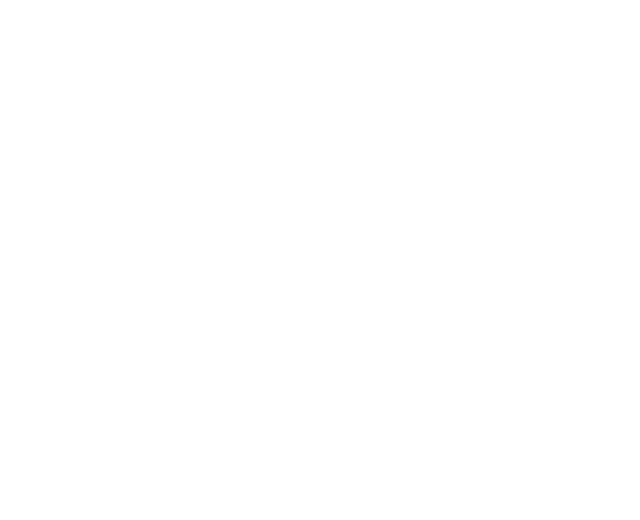
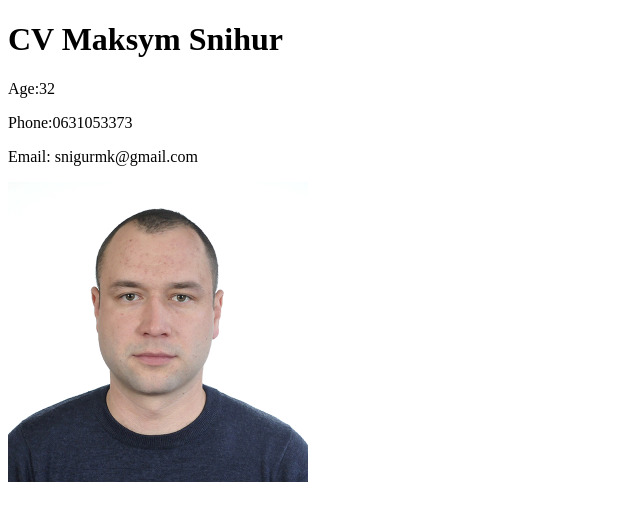
Before and after one commit to maksello/rsschool-cv, a plain HTML site: page index.html in a window 1280 px wide. Shown: the whole page, without its empty margins (0-640 px from the left). Drawn offline with Linux system fonts and the light colour scheme.

Commit message:
add header

```diff
--- a/index.html
+++ b/index.html
@@ -6,6 +6,12 @@
         <title>CV Maksym Snihur</title>
 </head>
 <body>
-
+      <header>
+              <h1>CV Maksym Snihur</h1>
+              <p>Age:32</p>
+              <p>Phone:0631053373</p>
+              <p>Email: snigurmk@gmail.com</p>
+              <img src="img.png" alt="Maksym Snihur" width="300" height="300">
+      </header>
 </body>
 </html>
```
